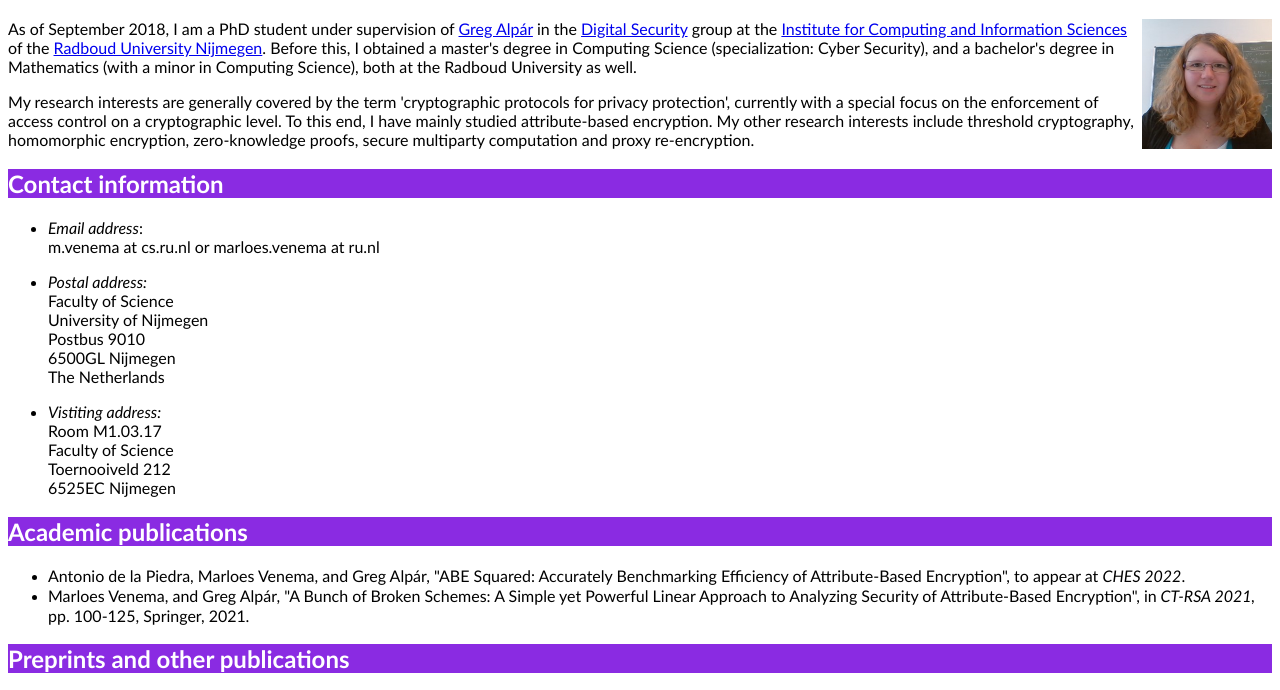
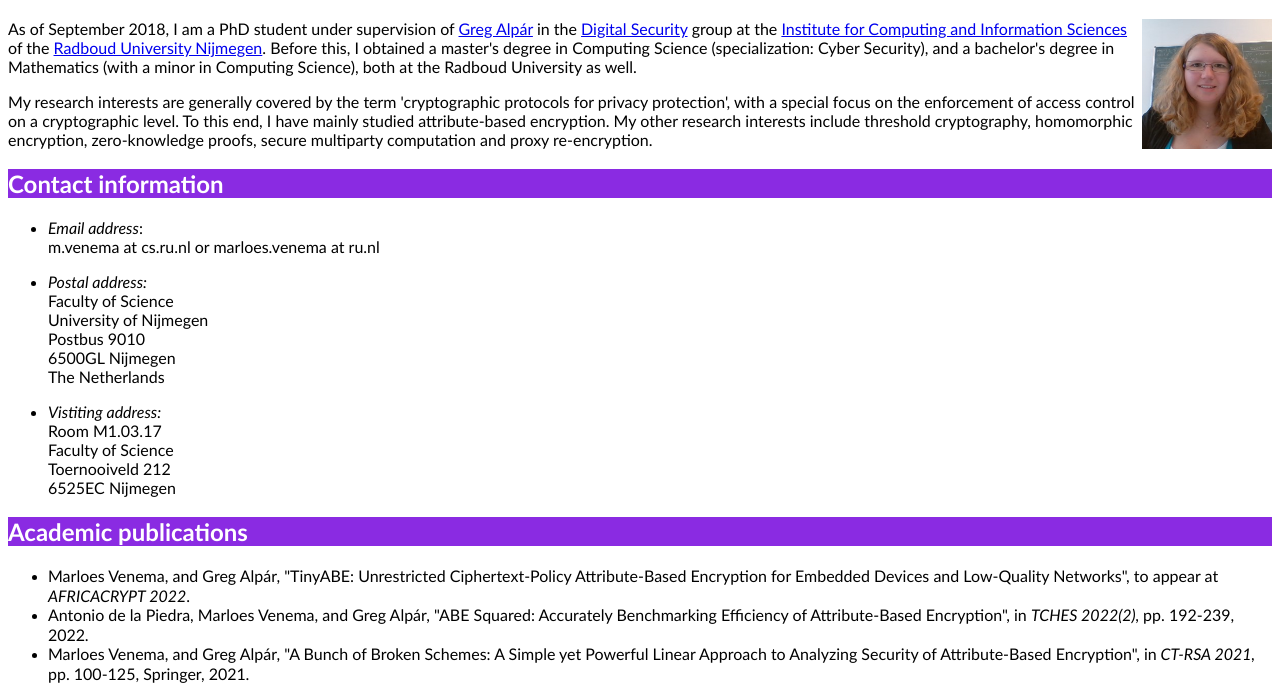
Before and after one commit to mtcvenema/mtcvenema.github.io, a plain HTML site: page index.html in a window 1280 px wide. Shown: the part 63-753 px from the top of the page. Drawn offline with Linux system fonts and the light colour scheme.

Commit message:
added TCHES and AFRICACRYPT publications

```diff
--- a/index.html
+++ b/index.html
@@ -22,10 +22,10 @@
       degree in Mathematics (with a minor in Computing Science), both at the
       Radboud University as well. </p>
     <p class="stijl2">My research interests are generally covered by the term
-      'cryptographic protocols for privacy protection', currently with a special
-      focus on the enforcement of access control on a cryptographic level. To
-      this end, I have mainly studied attribute-based encryption. My other
-      research interests include threshold cryptography, homomorphic encryption,
+      'cryptographic protocols for privacy protection', with a special focus on
+      the enforcement of access control on a cryptographic level. To this end, I
+      have mainly studied attribute-based encryption. My other research
+      interests include threshold cryptography, homomorphic encryption,
       zero-knowledge proofs, secure multiparty computation and proxy
       re-encryption.</p>
     <div style="background-color: #8a2be2 ;">
@@ -53,10 +53,15 @@
     <h2 class="stijl2" style="background-color: blueviolet;"><span style="color: white;">Academic
         publications</span></h2>
     <ul>
+      <li><span style="font-family: &quot;Trebuchet MS&quot;;">Marloes Venema,
+          and Greg Alpár, "TinyABE: Unrestricted Ciphertext-Policy
+          Attribute-Based Encryption for Embedded Devices and Low-Quality
+          Networks", to appear at <i>AFRICACRYPT 2022</i>.</span><br />
+        <span style="font-family: &quot;Trebuchet MS&quot;;"></span></li>
       <li><span style="font-family: &quot;Trebuchet MS&quot;;">Antonio de la
           Piedra, Marloes Venema, and Greg Alpár, "ABE Squared: Accurately
-          Benchmarking Efficiency of Attribute-Based Encryption", to appear at <i>CHES
-            2022</i>.</span><br />
+          Benchmarking Efficiency of Attribute-Based Encryption", in <i>TCHES
+            2022(2), </i>pp. 192-239, 2022<i>.</i></span><br />
         <span style="font-family: &quot;Trebuchet MS&quot;;"></span></li>
       <li><span style="font-family: &quot;Trebuchet MS&quot;;">Marloes Venema,
           and Greg Alpár, "A Bunch of Broken Schemes: A Simple yet Powerful
```
